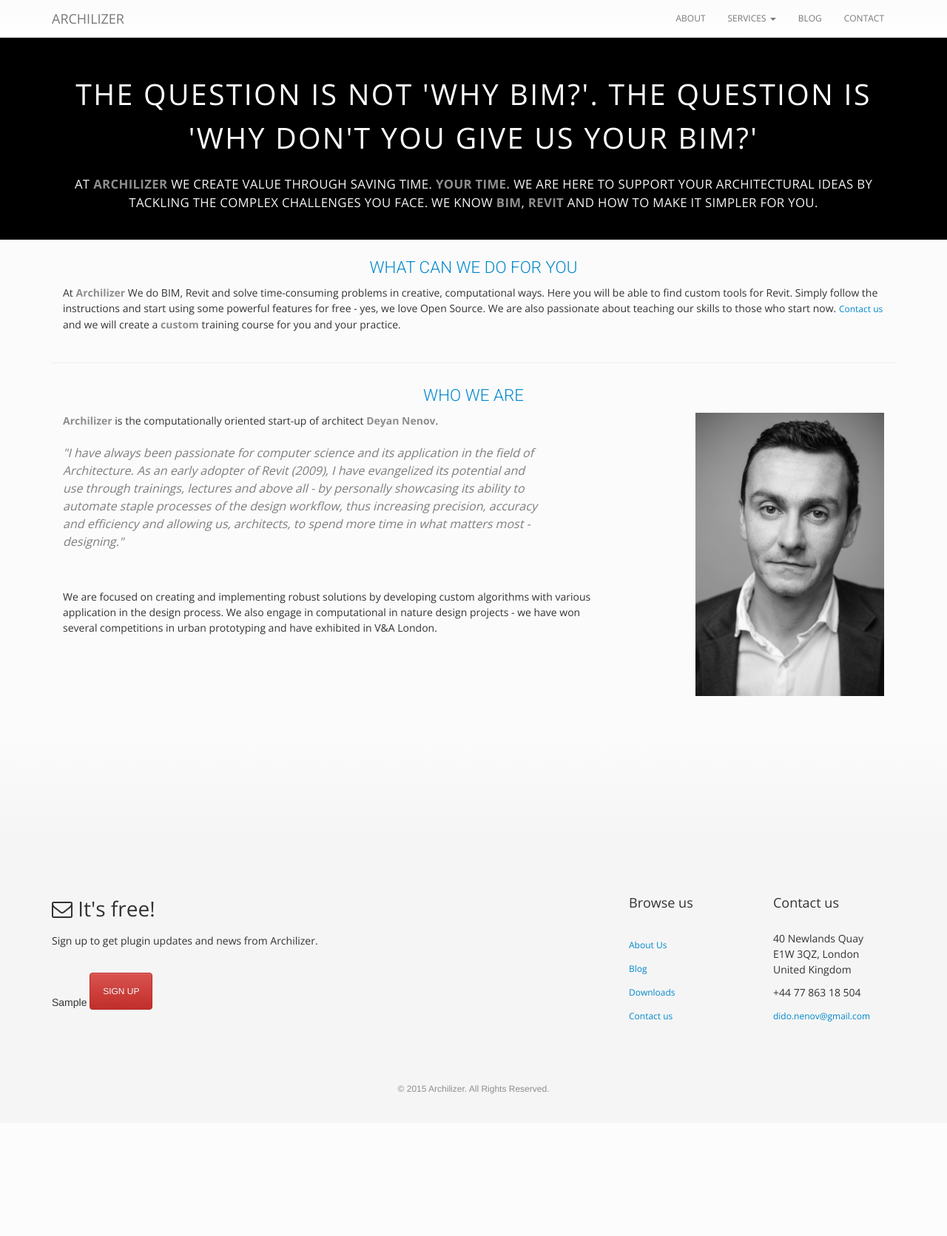
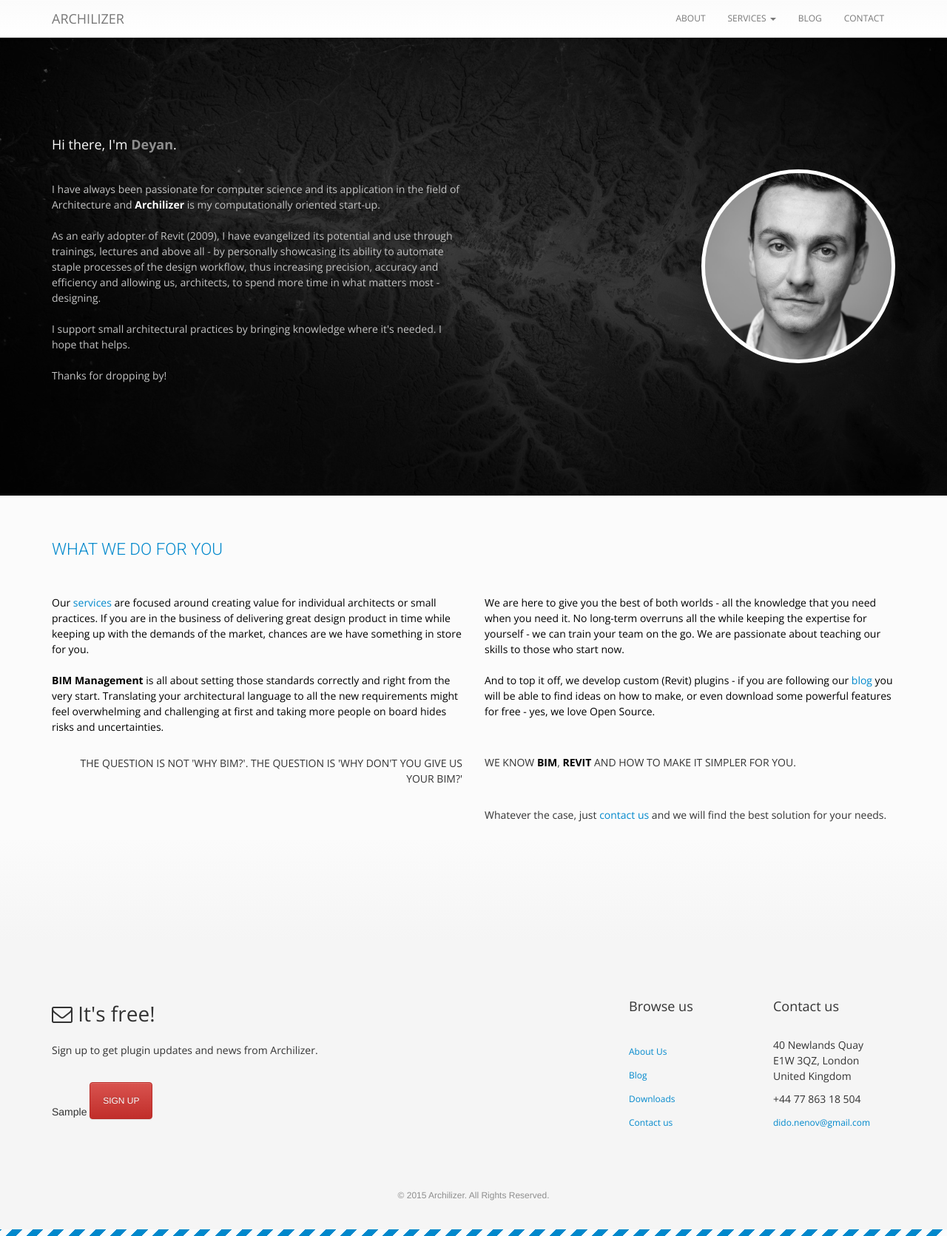
Before and after one commit to 2adicted/Archilizer, a Django app: template templates/about_us.html in a window 1280 px wide. Shown: the whole page at 74% size. Before the commit the page ends 1479 px from the top, so only its background shows below. Run offline with Django 3.2, Linux system fonts and the light colour scheme; the template is opened without the code that fills it: most values are stand-ins (such as "Sample title", 1, 10 or a date in 2020); some libraries are stand-ins or nearby versions.

Commit message:
finished about

```diff
--- a/static_in_pro/our_static/css/custom.css
+++ b/static_in_pro/our_static/css/custom.css
@@ -23,6 +23,7 @@ body{
 h1, h4, h5{
     font-family: 'Open Sans', sans-serif;
     font-weight: thin;
+    line-height: 150%;
 }
 h1{
     font-size: 2em;
@@ -32,6 +33,7 @@ h2 {
     font-family: 'Roboto', sans-serif;
     font-weight: 300;
     color:#0088CC;
+    line-height: 150%;
 }
 h3{
     font-family: 'Open Sans', sans-serif;
@@ -122,6 +124,9 @@ strong {
 .text-align-center{
     text-align: center;
 }
+.layer {
+    background-color: rgba(0, 0, 0, 0.5);
+}
 .front-title{
     font-weight: 800;
     font-size:52px !important;
@@ -164,7 +169,7 @@ strong {
     top:0;
     transform: translateY(calc(100% + 15px));
 }
-/* layout */
+/* layout */f
 .wrapper{
     position:relative;
     min-height:82%;
@@ -191,12 +196,27 @@ strong {
     width:100%;
     position: relative;
 }
+@media ( min-width:768px ) {
+    .vertical-align {
+        display: flex;
+        align-items: center;
+        flex-direction: row;
+    }
+    .horizontal-align {
+      text-align: right !important;
+    }
+}
+.horizontal-align {
+  text-align: center;
+}
+.top-container{
+    min-height: 620px;
+}
 .featured-container{
     background-color: #FBFBFB;
     margin: auto;
     width:auto;
     padding: 1em 0 0 0;
-    /*border-top: solid 1px;*/
     border-color: #E1E1E1;
     text-align: center;
 }
@@ -246,6 +266,14 @@ strong {
 .about-home-p{
     font-size: 16px !important;
     color:#E1E1E1;
+}.about-home-p a{
+    font-size: 16px !important;
+}
+.about-home-title{
+    margin-bottom: 2em;
+    font-size: 18px !important;
+    color:#FBFBFB;
+    font-weight: 500;
 }
 .white{
     /*font-family: CaviarDreams, Helvetica, Arial-Narrow;*/
@@ -279,11 +307,6 @@ strong {
     top:calc(50% - 0.7em);
     right:0;
     transform: translate( 0%,-50%);
-}
-.healthy{
-    min-height: 569px;
-    position:relative;
-    margin-bottom: 2em;
 }
 .scroll-down{
     font-size: 12px;
@@ -325,15 +348,9 @@ strong {
     box-shadow: 0px 4px 15px rgba(40,40,40, 0.4);
     overflow: hidden;
 }
+.round img{
+}
 /* contacts */
-.form-container{
-    position:relative;
-}
-.form{
-    position:absolute;
-    width:100%;
-    transform: translate( 0%, 35%);
-}
 /* blog */
 .rounded_corners{
     border-style: solid;
@@ -579,7 +596,6 @@ strong {
     transform: translate( -50%, 0%);
 }
 
-
 /* comments */
 .comment{
     margin-bottom: 3em;
@@ -591,6 +607,44 @@ strong {
     color:#4B4B4B;
 }
 /* about */
+.non-container{
+    padding-top: 4em;
+    background-color: #FBFBFB;
+}
+.about img{
+    border-radius: 100%;
+    border-style: solid;
+    border-color: #FFFFFF;
+    border-width: 5px;
+    background-color: #E1E1E1;
+    box-shadow: 0px 4px 15px rgba(40,40,40, 0.4);
+    overflow: hidden;
+}
+.about a{
+    font-size:14px !important;
+}
+.about p{
+    font-size: 14px;
+    line-height: 150%;
+    margin-bottom: 1.5em;
+    font-weight: 300;
+}
+.about h3{
+    font-size:14px;
+    /*color:#8E8E8E;*/
+    text-align: right;
+    line-height: 150%;
+    margin: 2em 0 2em 0;
+}
+.about strong{
+    color:black;
+}
+@media ( min-width:768px ) {
+    .special {
+    text-align: left !important;
+    margin-top: 3.4em !important;
+    }
+}
 .about-h{
     position:relative;
     margin-top:2em;
@@ -601,6 +655,18 @@ strong {
     font-size: 14px;
     line-height: 150%;
     margin-bottom: 1.5em;
+    font-weight: 300;
+    color:#C4C4C4;
+}
+.about-p-dark{
+/*    font-size: 14px;
+    line-height: 150%;
+    margin-bottom: 1.5em;
+    font-weight: 300;*/
+}
+.about-p-dark{
+    color:black;
+    font-weight: 500;
 }
 .about-p-special{
     font-weight: 400;
@@ -646,3 +712,16 @@ strong {
     font-size: 14px;
     /*line-height: 80%;*/
 }
+.white-stripes{
+    min-height:9px;
+    background: repeating-linear-gradient(
+    -45deg,
+    #FBFBFB,
+    #FBFBFB 10px,
+    #0088CC 10px,
+    #0088CC 20px
+);
+/*FBFBFB*/
+/*C30000*/
+/*0088CC*/
+}
--- a/templates/about.html
+++ b/templates/about.html
@@ -1,4 +1,26 @@
-<p class="about-p">
- At <strong>Archilizer</strong> We do BIM, Revit and solve time-consuming problems in creative, computational ways. Here you will be able to find custom tools for Revit. Simply follow the instructions and start using some powerful features for free - yes, we love Open Source. We are also passionate about teaching our skills to those who start now.
-<a href="{% url 'contact' %}">Contact us</a> and we will create a <strong>custom</strong> training course for you and your practice.
+<p class="about-p-dark">
+Our <a href="{% url 'trainings' %}">services</a> are focused around creating value for individual architects or small practices. If you are in the business of delivering great design product in time while keeping up with the demands of the market, chances are we have something in store for you.
 </p>
+
+<p class="about-p-dark" id="management"><strong> BIM Management </strong> is all about setting those standards correctly and right from the very start. Translating your architectural language to all the new requirements might feel overwhelming and challenging at first and taking more people on board hides risks and uncertainties.
+</p>
+
+<h3>
+The question is not 'Why BIM?'. The question is 'Why don't you give us your BIM?'
+</h3>
+
+<p class="about-p-dark" id="training">We are here to give you the best of both worlds - all the knowledge that you need when you need it. No long-term overruns all the while keeping the expertise for yourself - we can train your team on the go. We are passionate about teaching our skills to those who start now.</p>
+
+
+<p class="about-p-dark" id="development">And to top it off, we develop custom (Revit) plugins - if you are following our <a href="{% url 'blog' %}">blog</a> you will be able to find ideas on how to make, or even download some powerful features for free - yes, we love Open Source.
+</p>
+
+<h3>We know <strong>BIM</strong>, <strong>Revit</strong> and how to make it simpler for you.</h3>
+
+
+<p>
+Whatever the case, just <a href="{% url 'contact' %}">contact us</a> and we will find the best solution for your needs.
+</p>
+
+
+<!-- </strong> We are here to support your Architectural ideas by tackling the complex challenges you face.  -->
--- a/templates/about_us.html
+++ b/templates/about_us.html
@@ -4,66 +4,86 @@
 {% block head_title %} About Us {{ block.super }} {% endblock %}
 
 {% block content %}
-<style>
+
+
+{% endblock %}
+
+{% block sub-content %}
+
+ <style>
 /* Custom style because of backgorund */
 	body{
-	    background-color:black;
+	    background: url('{% static 'img/yemen.jpg' %}') no-repeat
+	        center center fixed;
+	    -webkit-background-size: cover;
+	    -moz-background-size: cover;
+	    -o-background-size: cover;
+	    background-size: cover;
 	}
 	body{
 		padding-top: 50px !important;
 	}
-	.head_title{
-		margin:2em 0 2em 0;
-	}
 </style>
-
-<div class="col-sm-12 head_title">
-	<h1 class="white text-align-center">
-		The question is not 'Why BIM?'. The question is 'Why don't you give us your BIM?'
-	</h1>
-	<h3 class="grey text-align-center">At <strong>Archilizer</strong> we create value through saving time. <strong>Your time.</strong> We are here to support your Architectural ideas by tackling the complex challenges you face. We know <strong>BIM</strong>, <strong>Revit</strong> and how to make it simpler for you.
-	</h3>
-</div>
-{% endblock %}
-
-
-{% block sub-content %}
-<div class="row featured-container" style="padding-bottom:4em;">
-	<div class="col-xl-12">
-		<span class="text-align-center">
-			<h2 style="margin-top:0.5em; margin-bottom: 0.5em;" id="we-do"> WHAT CAN WE DO FOR YOU</h2>
-		</span>
-	<div class="container default-container">
-		<div class="col-sm-12">
-			{% include 'about.html' %}
+<div class="layer">
+	<div class="container">
+		<div class="row top-container vertical-align">
+			<div class="col-sm-6">
+<!-- 				<h2> WHO WE ARE </h2>
+				<br> -->
+				<p class="about-home-title">
+				 Hi there, I'm <strong>Deyan</strong>.
+				</p>
+				<p class="about-p">
+				 I have always been passionate for computer science and its application in the field of Architecture and <strong style="color:#FDFDFD">Archilizer</strong> is my computationally oriented start-up.
+				 </p>
+				 <p class="about-p"> As an early adopter of Revit (2009), I have evangelized its potential and use through trainings, lectures and above all - by personally showcasing its ability to automate staple processes of the design workflow, thus increasing precision, accuracy and efficiency and allowing us, architects, to spend more time in what matters most - designing.
+				</p>
+				 <p class="about-p"> I support small architectural practices by bringing knowledge where it's needed. I hope that helps.
+				</p>
+				 <p class="about-p"> Thanks for dropping by!
+				</p>
+			</div>
+			<div class="col-sm-3 horizontal-align about" style="margin-left: auto;">
+				<img src="{% static 'img/test/deyan_nenov.jpg' %}" class="img-responsive" alt="about-us-image">
+			</div>
 		</div>
 	</div>
-		<div class="container">
-			<hr>
+</div>
+<div class="non-container">
+	<div class="container about">
+		<div class="row">
+				<div class="col-sm-6">
+					<h2 style="margin-top:0em; margin-bottom: 2em;" id="we-do"> WHAT WE DO FOR YOU</h2>
+				</div>
 		</div>
-	</div>
+		<div class="row">
+				<div class="col-sm-6">
+					<p class="about-p-dark">
+					Our <a href="{% url 'trainings' %}">services</a> are focused around creating value for individual architects or small practices. If you are in the business of delivering great design product in time while keeping up with the demands of the market, chances are we have something in store for you.
+					</p>
 
-	<div class="col-xl-12">
-		<span class="text-align-center">
-			<h2 style="margin-top:0.5em; margin-bottom: 0.5em;" id="we-do"> WHO WE ARE </h2>
-		</span>
-	</div>
+					<p class="about-p-dark" id="management"><strong> BIM Management </strong> is all about setting those standards correctly and right from the very start. Translating your architectural language to all the new requirements might feel overwhelming and challenging at first and taking more people on board hides risks and uncertainties.
+					</p>
 
-	<div class="container default-container">
-		 <div class="col-sm-8">
-			<p class="about-p">
-			<strong>Archilizer</strong> is the computationally oriented start-up of architect <strong>Deyan Nenov</strong>.</p>
-			<p class="about-p" style="color:#7E7E7E; font-size:16px; padding-right:5em;">
-			<i>
-			 "I have always been passionate for computer science and its application in the field of Architecture. As an early adopter of Revit (2009), I have evangelized its potential and use through trainings, lectures and above all - by personally showcasing its ability to automate staple processes of the design workflow, thus increasing precision, accuracy and efficiency and allowing us, architects, to spend more time in what matters most - designing."</i>
-			</p>
+					<h3>
+					The question is not 'Why BIM?'. The question is 'Why don't you give us your BIM?'
+					</h3>
+				</div>
+				<div class="col-sm-6">
+					<p class="about-p-dark" id="training">We are here to give you the best of both worlds - all the knowledge that you need when you need it. No long-term overruns all the while keeping the expertise for yourself - we can train your team on the go. We are passionate about teaching our skills to those who start now.</p>
+
+					<p class="about-p-dark" id="development">And to top it off, we develop custom (Revit) plugins - if you are following our <a href="{% url 'blog' %}">blog</a> you will be able to find ideas on how to make, or even download some powerful features for free - yes, we love Open Source.
+					</p>
+					<h3  class="special"> We know <strong>BIM</strong>, <strong>Revit</strong> and how to make it simpler for you.</h3>
+
+				</div>
 		</div>
-		<div class="col-sm-3 pull-right">
-			<img src="{% static 'img/test/deyan_nenov.jpg' %}" class="img-responsive" alt="about-us-image">
-		</div>
-		<div class="col-sm-8" style="margin-top:2em;">
-			<p class="about-p">We are focused on creating and implementing robust solutions by developing custom algorithms with various application in the design process. We also engage in computational in nature design projects - we have won several competitions in urban prototyping and have exhibited in V&A London.
-			</p>
+		<div class="row">
+				<div class="col-sm-6 pull-right" style="margin-top:0em;">
+					<p>
+					Whatever the case, just <a href="{% url 'contact' %}">contact us</a> and we will find the best solution for your needs.
+					</p>
+				</div>
 		</div>
 	</div>
 </div>
--- a/templates/footer.html
+++ b/templates/footer.html
@@ -6,9 +6,7 @@
 
 <footer class="short footer-border" id="footer">
     <div class="container">
-
         <div class="row">
-
             <div class="col-md-8 short">
 
                 <h1><i class="fa fa-envelope-o fa-1x" style=""> </i> It's free! </h1>
@@ -68,5 +66,9 @@
                 </div>
             </div>
         </div>
+
+    </div>
+
+    <div class="white-stripes">
     </div>
 </footer>
--- a/templates/forms.html
+++ b/templates/forms.html
@@ -5,21 +5,19 @@
 {% block head_title %} Contact Us {{ block.super }} {% endblock %}
 
 {% block content %}
-<div class="row">
+<div class="row top-container vertical-align" style="min-height:60em;">
 	<div class="col-sm-6">
-		<div class="form-container">
 		<div class="form">
 		{% if title %}
 		<h1> {{title}}</h1>
 		<p> Please, contact us with your query. We will get back to you as soon as possible. </p>
 		<br>
 		{% endif %}
-			<form method="POST" action=""> {% csrf_token %}
+		<form id="comments" method="POST" action=""> {% csrf_token %}
 			{{ form|crispy }}
 		<input class="btn btn-danger submit" style="margin:0;" type="submit" name="contact-us" value="Send">
 		</form>
 		</div>
 	</div>
 </div>
-</div>
 {% endblock %}
```
Also changed, not shown: templates/home.html (+6 -25 lines), static_in_pro/our_static/img/test/deyan_nenov.jpg. Lines whose indentation alone changed are shown as unchanged.
